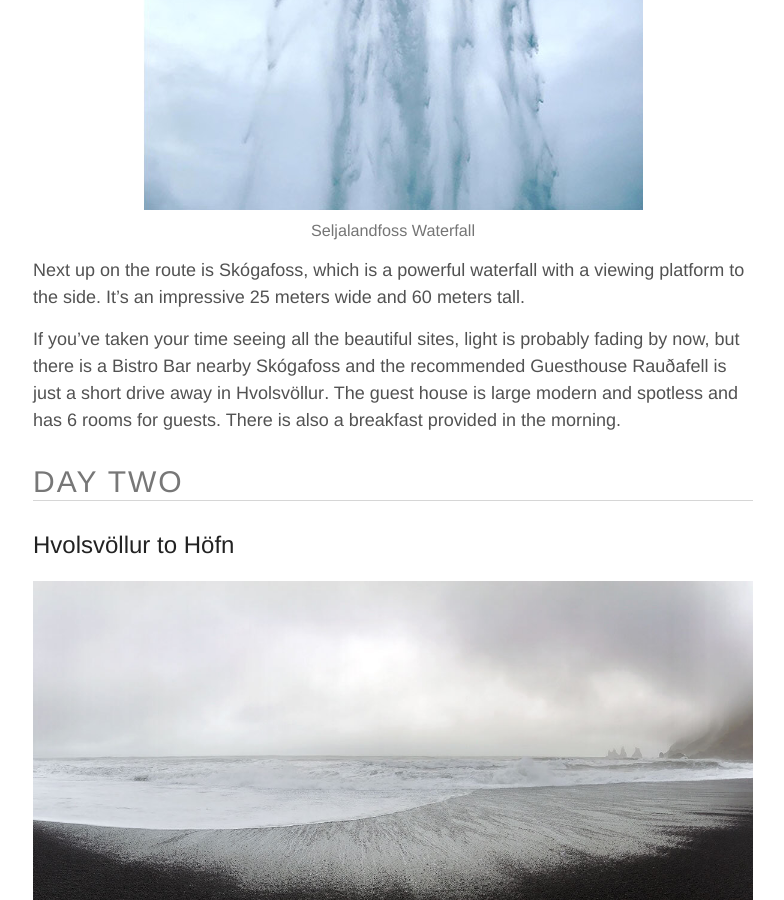
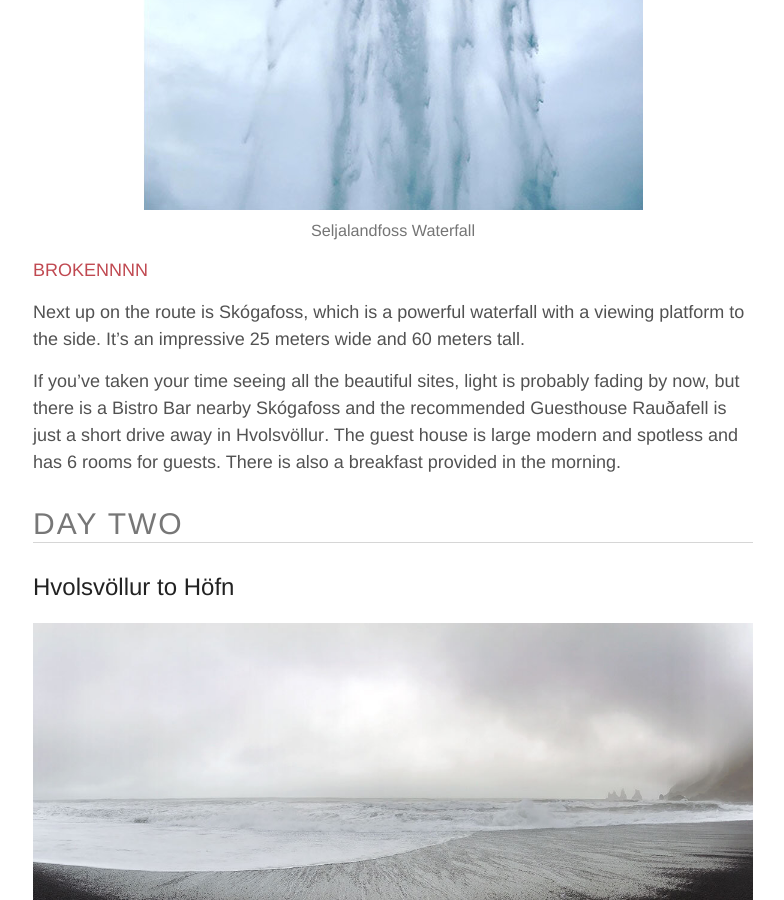
Before and after one commit to dineshraj/blog, a Jekyll site: the page built from _posts/2019-10-16-make-the-most-of-iceland-in-8-days.md, in a window 1280 px wide and 900 px high, scrolled down 4979 px. Shown: the whole window, without its empty margins (247-1031 px from the left). Built offline with Jekyll 4.4.1, drawn with Linux system fonts in a browser that asks for light colours; some of the changed text lies outside the part shown.

Commit message:
add broken link for testing crawler

```diff
--- a/_includes/image.html
+++ b/_includes/image.html
@@ -4,3 +4,5 @@
     <figcaption>{{ include.caption }}</figcaption>
   {% endif %}
 </figure>
+
+<a href="http://www.idonotsffet4t94trirf.com">BROKENNNN</a>
```
